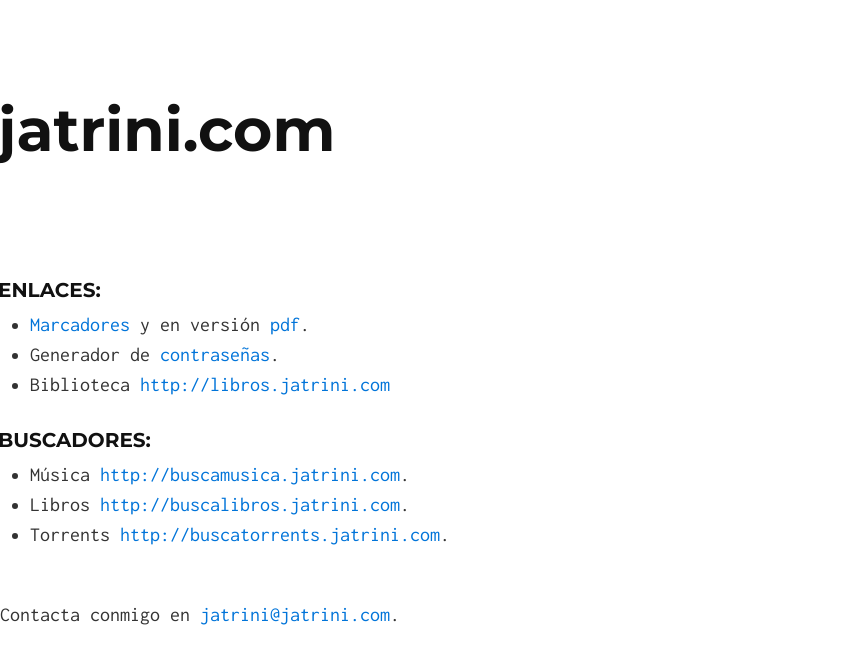
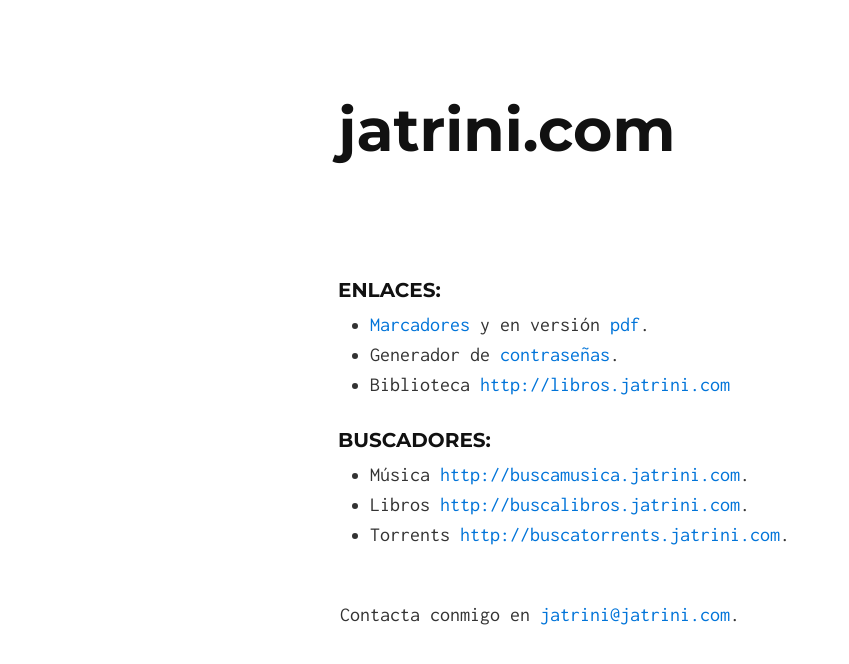
Before and after one commit to jatrini/jatrini.com, a Jekyll site: the page built from index.md, in a window 1280 px wide. Shown: the top 664 px of the page, without its empty margins (0-849 px from the left). Built offline with Jekyll 4.4.1, drawn with Linux system fonts in a browser that asks for light colours; our own code applies the rules of GitHub Pages for plain Markdown files.

Commit message:
Update default.html

```diff
--- a/_layouts/default.html
+++ b/_layouts/default.html
@@ -10,7 +10,7 @@
     <link rel="icon" type="image/png" href="images/favicon.ico">
   </head>
   <body>
-    <div class="container-lg px-3 my-5 markdown-body">
+    <div class="container">
       <h1><a href="./">{{ site.title }}</a></h1>
     <br>
     {{content}}
```
